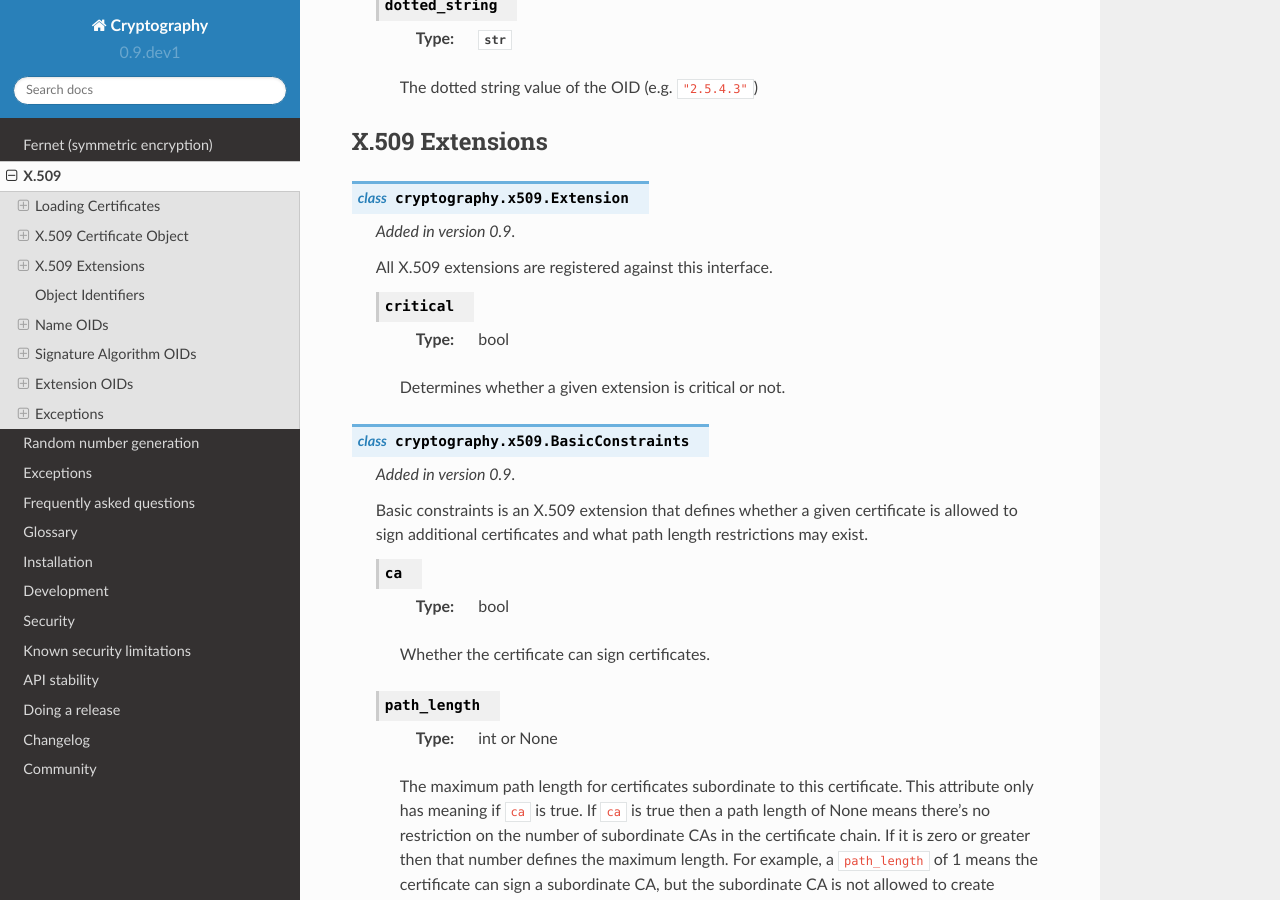
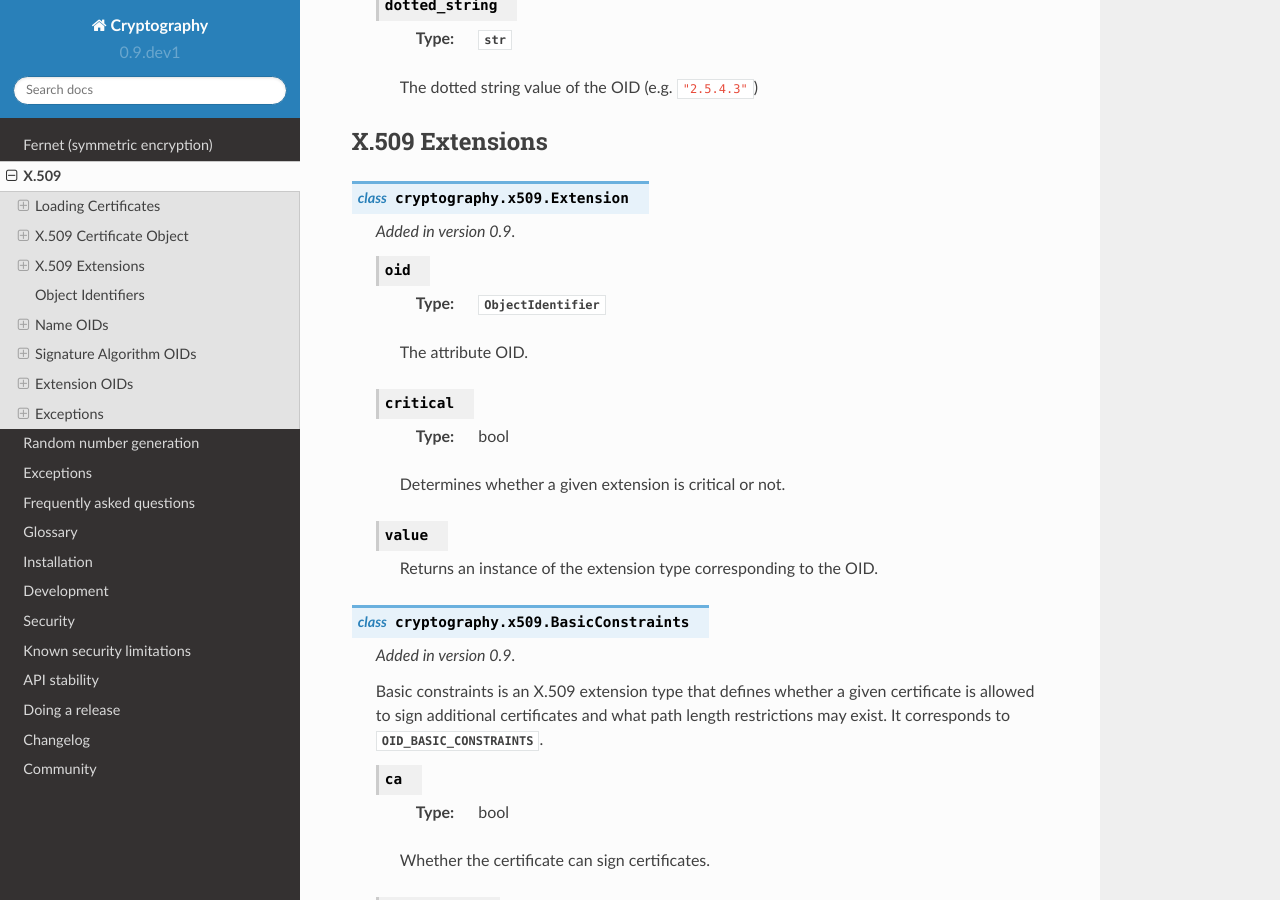
Before and after one commit to WebKing0121/cryptography, a Sphinx documentation site: the page built from docs/x509.rst, in a window 1280 px wide and 900 px high, scrolled down 4388 px. Built offline with Sphinx 7.4.7 and the Read the Docs theme 2.0.0, drawn with Linux system fonts in a browser that asks for light colours; pages that are not in the unit, such as notebooks, are missing from menus.

Commit message:
rework BasicConstraints and Extension.

```diff
--- a/docs/x509.rst
+++ b/docs/x509.rst
@@ -280,7 +280,11 @@ X.509 Extensions
 
     .. versionadded:: 0.9
 
-    All X.509 extensions are registered against this interface.
+    .. attribute:: oid
+
+        :type: :class:`ObjectIdentifier`
+
+        The attribute OID.
 
     .. attribute:: critical
 
@@ -288,13 +292,18 @@ X.509 Extensions
 
         Determines whether a given extension is critical or not.
 
+    .. attribute:: value
+
+        Returns an instance of the extension type corresponding to the OID.
+
 .. class:: BasicConstraints
 
     .. versionadded:: 0.9
 
-    Basic constraints is an X.509 extension that defines whether a given
+    Basic constraints is an X.509 extension type that defines whether a given
     certificate is allowed to sign additional certificates and what path
-    length restrictions may exist.
+    length restrictions may exist. It corresponds to
+    :data:`OID_BASIC_CONSTRAINTS`.
 
     .. attribute:: ca
 
```
Also changed, not shown: 2 other files.
